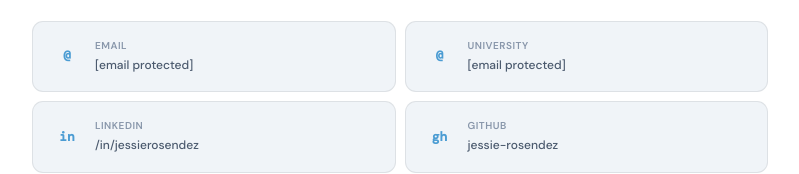
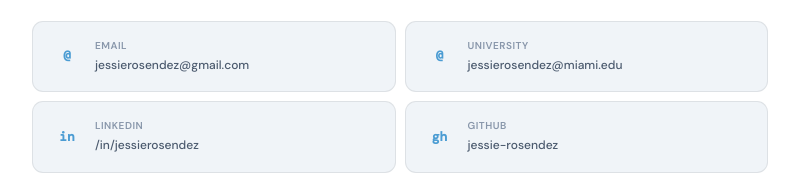
Before and after one commit to jessie-rosendez/jessie-rosendez.github.io, a plain HTML site: page index.html in a window 1280 px wide. Shown: the part 4465-4639 px from the top of the page, without its empty margins (290-1089 px from the left). Drawn offline with nearby package versions, Linux system fonts and the light colour scheme.

Commit message:
Show contact emails in plain text
Replace Cloudflare-obfuscated email links with plain mailto links
for jessierosendez@gmail.com and jessierosendez@miami.edu.

Co-Authored-By: Claude Sonnet 4.6 <noreply@anthropic.com>

```diff
--- a/index.html
+++ b/index.html
@@ -799,18 +799,18 @@ section{margin-bottom:72px}
   <section id="contact">
     <div class="section-label">Contact</div>
     <div class="contact-grid">
-      <a href="/cdn-cgi/l/email-protection#d0bab5a3a3b9b5a2bfa3b5beb4b5aa90b7bdb1b9bcfeb3bfbd" class="contact-card">
+      <a href="mailto:jessierosendez@gmail.com" class="contact-card">
         <div class="contact-icon">@</div>
         <div>
           <div class="contact-label">Email</div>
-          <div class="contact-value"><span class="__cf_email__" data-cfemail="c5afa0b6b6aca0b7aab6a0aba1a0bf85a2a8a4aca9eba6aaa8">[email&#160;protected]</span></div>
+          <div class="contact-value">jessierosendez@gmail.com</div>
         </div>
       </a>
-      <a href="/cdn-cgi/l/email-protection#ef858e9dd8dfddaf82868e8286c18a8b9a" class="contact-card">
+      <a href="mailto:jessierosendez@miami.edu" class="contact-card">
         <div class="contact-icon">@</div>
         <div>
           <div class="contact-label">University</div>
-          <div class="contact-value"><span class="__cf_email__" data-cfemail="7b111a094c4b493b16121a1612551e1f0e">[email&#160;protected]</span></div>
+          <div class="contact-value">jessierosendez@miami.edu</div>
         </div>
       </a>
       <a href="https://www.linkedin.com/in/jessierosendez/" target="_blank" class="contact-card">
```
